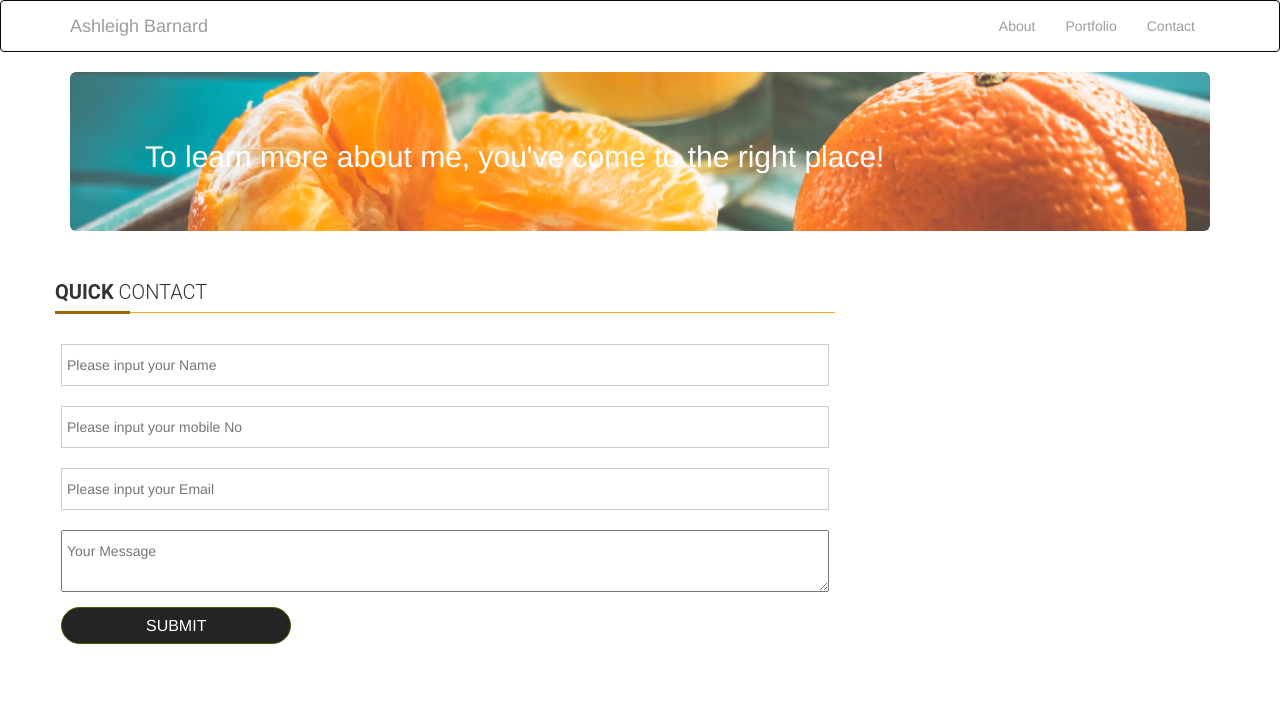
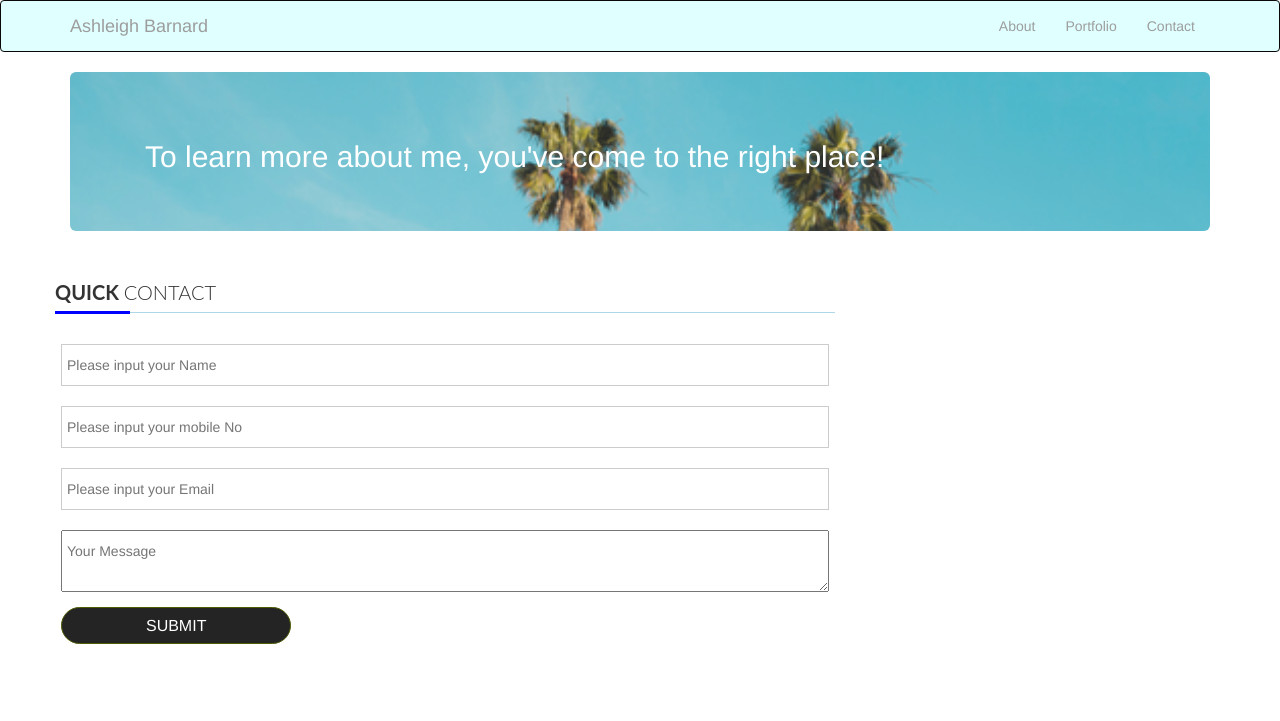
Before and after one commit to AshleighBarnard/Bootstrap-Portfolio, a plain HTML site: page contact.html in a window 1280 px wide. Shown: the top 721 px of the page. Drawn offline with nearby package versions, Linux system fonts and the light colour scheme.

Commit message:
cosmetic changes

```diff
--- a/assets/stylesheet.css
+++ b/assets/stylesheet.css
@@ -2,7 +2,7 @@ form_main {
   width: 100%;
 }
 .form_main h4 {
-  font-family: roboto;
+  font-family: 'Lato', sans-serif;
   font-size: 20px;
   font-weight: 300;
   margin-bottom: 15px;
@@ -10,12 +10,12 @@ form_main {
   text-transform: uppercase;
 }
 .heading {
-  border-bottom: 1px solid #fcab0e;
+  border-bottom: 1px solid lightblue;
   padding-bottom: 9px;
   position: relative;
 }
 .heading span {
-  background: #9e6600 none repeat scroll 0 0;
+  background: blue none repeat scroll 0 0;
   bottom: -2px;
   height: 3px;
   left: 0;
@@ -63,7 +63,7 @@ form_main {
 }
 
 .jumbotron{
-  background-image: url("../assets/oranges.png");
+  background-image: url("../assets/palm.png");
   background-size: cover;
   color: white;
 }
--- a/contact.html
+++ b/contact.html
@@ -17,7 +17,7 @@
 
 <body>
 <!-- this is the nav-->
-<nav class="navbar navbar-inverse" style="background-color: white;">
+<nav class="navbar navbar-inverse" style="background-color: #E0FFFF;">
     <div class="container">
       <div class="navbar-header">
         <a class="navbar-brand" href="#">Ashleigh Barnard</a>
```
Also changed, not shown: index.html (+6 -1 lines), portfolio.html (+1 -1 lines), assets/palm.png (added).
